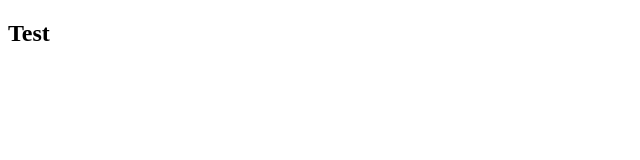
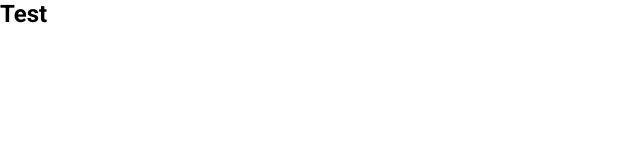
Before and after one commit to LucasGuerraCavalcante/discord-ui-clone, a React (Create React App) app: page / in a window 1280 px wide. Shown: the top 160 px of the page, without its empty margins (0-640 px from the left). Built offline with nearby package versions, Linux system fonts and the light colour scheme.

Commit message:
import global styles

```diff
--- a/src/App.tsx
+++ b/src/App.tsx
@@ -1,8 +1,16 @@
 import React from 'react';
+
+import GlobalStyles from './styles/GlobalStyles'
 
 function App() {
   return (
-    <h2>Test</h2>
+
+    <>
+      <h2>Test</h2>
+
+      <GlobalStyles  />
+    </>
+
   );
 }
 
```
